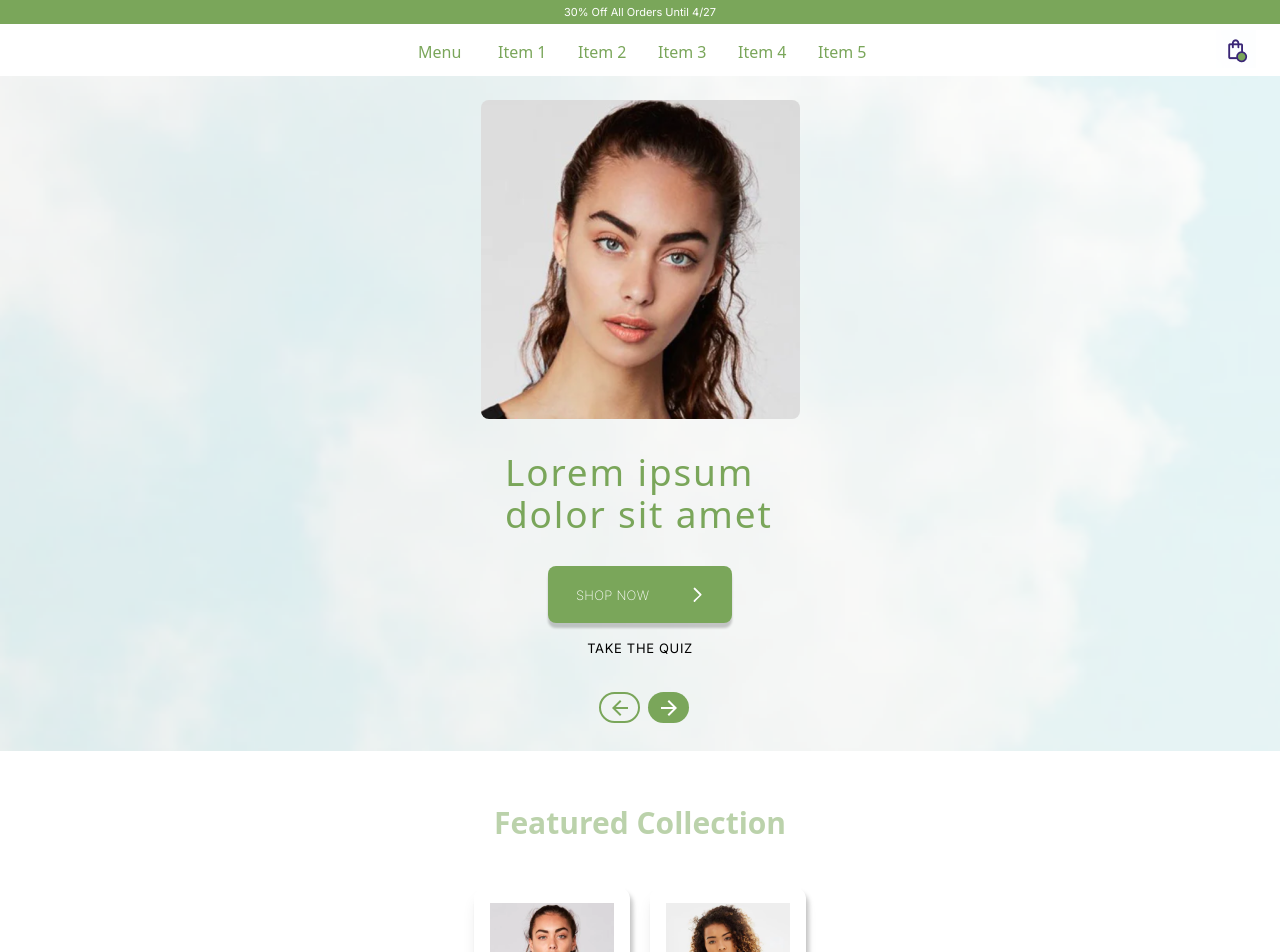
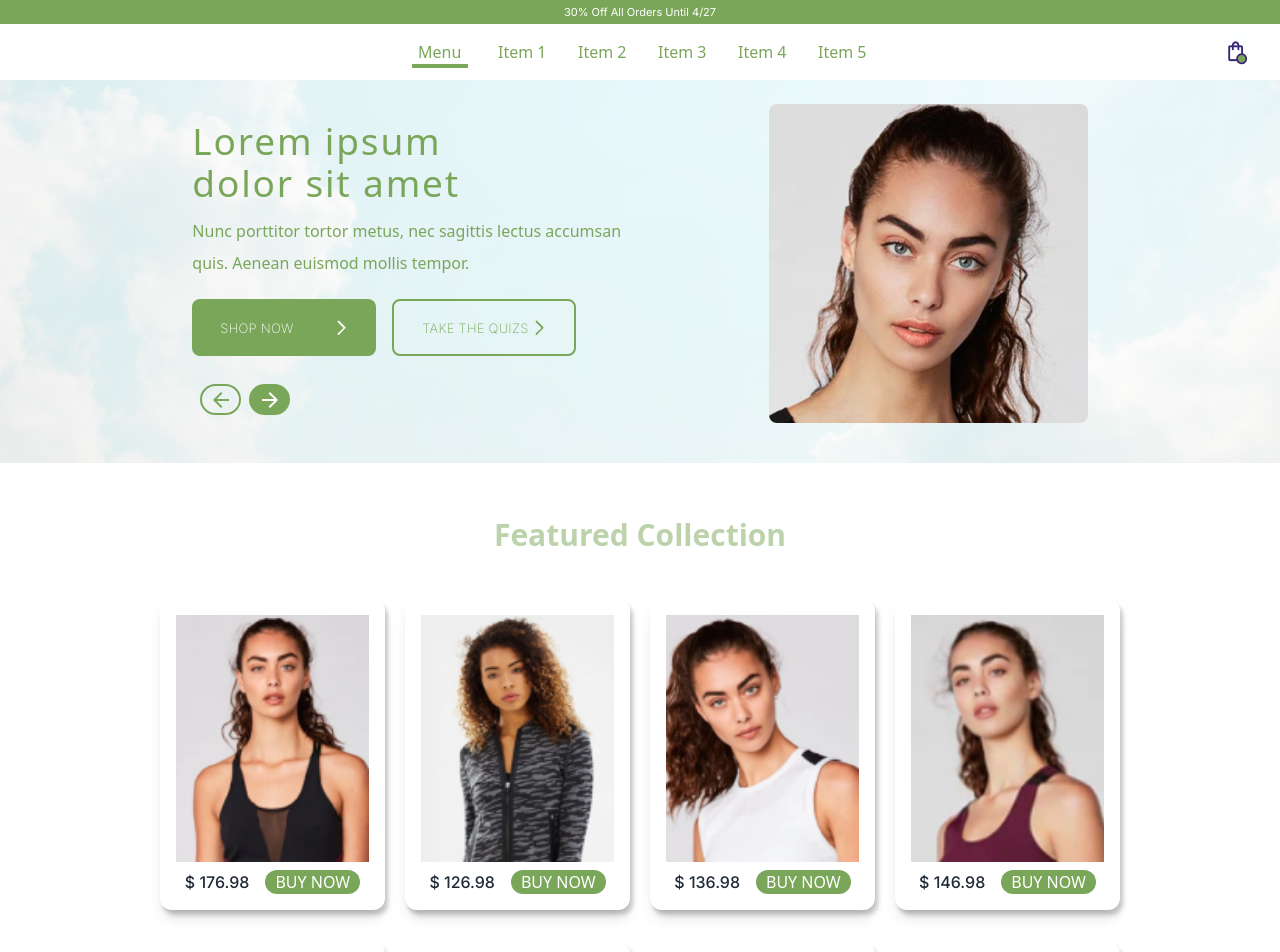
Before and after one commit to soriagorgoroso/DangoTest, a React (Vite) app: page / in a window 1280 px wide. Shown: the top 952 px of the page. Built offline with nearby package versions, Linux system fonts and the light colour scheme.

Commit message:
Se termino el maquetado, queda revisar detalles

```diff
--- a/src/assets/Icons/HamburgerMenu.tsx
+++ b/src/assets/Icons/HamburgerMenu.tsx
@@ -2,7 +2,7 @@ import React from "react";
 
 const HamburgerMenu: React.FC = () => {
   return (
-    <div className="flex flex-col justify-around m-2 w-6 h-6 cursor-pointer">
+    <div className="flex flex-col justify-around m-2 w-6 h-4 cursor-pointer">
       <div className="w-25 h-[1px] bg-black"></div>
       <div className="w-25 h-[1px] bg-black"></div>
       <div className="w-25 h-[1px] bg-black"></div>
--- a/src/components/BannerCard.tsx
+++ b/src/components/BannerCard.tsx
@@ -2,34 +2,52 @@ import CallToAction from "./CallToAction";
 import React from "react";
 import BackNextButton from "./BackNextButton";
 
-const BannerCard = () => {
+const BannerCard: React.FC = () => {
   return (
-    <div className="flex justify-center ">
-      <div className=" relative z-10 w-[326px] md:w-auto">
-        <div className="inset-0 flex justify-center items-start  md:grid-cols-2">
+    <div className="flex justify-center">
+      <div className="relative z-10 w-full ">
+        <div className="md:flex md:flex-row-reverse md:justify-evenly">
+          <div className="inset-0 flex justify-center items-start md:mb-10">
             <div className="rounded-lg mt-6">
               <img
                 className="rounded-lg"
-              src="src\assets\model1.png"
+                src="src/assets/model1.png"
                 alt="Descripción de la imagen"
               />
             </div>
           </div>
-        <div className="text-center flex flex-col items-center ">
-          <div className="text-start w-[270px] mb-8 mt-8 ">
-            <h2 className="tracking-wider text-[37px] text-primary leading-[41.5px]">
+          <div className="text-center flex flex-col items-center md:items-start md:text-left">
+            <div className="text-center w-[270px] mb-5 mt-10">
+              <h2 className="tracking-wider text-[37px] text-primary leading-[41.5px] md:text-left">
                 Lorem ipsum dolor sit amet
               </h2>
+              <div className="md:w-[440px] md:mt-3">
+                <p className="hidden md:block md:text-left text-[16px] md:text-base text-primary leading-[26px] md:leading-[32px]">
+                  Nunc porttitor tortor metus, nec sagittis lectus accumsan
+                  quis. Aenean euismod mollis tempor.
+                </p>
               </div>
-          <CallToAction />
+            </div>
+            <div className="flex ">
+              <div className="md:mr-4">
+                <CallToAction label="SHOP NOW" variant="default" />
+              </div>
+              <div className="hidden md:block">
+                <CallToAction label="TAKE THE QUIZS" variant="primary" />
+              </div>
+            </div>
             <a
               href="/quiz"
-            className="font-regular text-[13px] tracking-wider leading-[16px] font-inter"
+              className="font-regular text-[13px] tracking-wider leading-[16px] font-inter mb-2 md:hidden"
             >
               TAKE THE QUIZ
             </a>
-          <div className="flex flex-column m-8 ">
+            <div className="hidden md:flex">
               <BackNextButton />
+            </div>
+            <div className="flex flex-column m-8 md:hidden">
+              <BackNextButton />
+            </div>
           </div>
         </div>
       </div>
--- a/src/components/BannerComponent.tsx
+++ b/src/components/BannerComponent.tsx
@@ -7,7 +7,7 @@ const BannerComponent: React.FC = () => {
       <img
         src="src\assets\bannerImg.png"
         alt="Descripción de la imagen"
-        className="absolute inset-0 w-full h-full object-cover"
+        className="absolute inset w-full h-full object-cover"
       />
       <BannerCard />
     </div>
--- a/src/components/CallToAction.tsx
+++ b/src/components/CallToAction.tsx
@@ -1,23 +1,36 @@
 import React from "react";
-import ArrowRight from "../assets/Icons/ArrowRight";
 import ArrowRightSmall from "../assets/Icons/ArrowRightSmall";
 
 interface CallToActionProps {
   onClick?: () => void;
+  label: string;
+  variant: "default" | "primary"; // Nuevo tipo de prop para el estilo
 }
 
-const CallToAction: React.FC<CallToActionProps> = ({ onClick }) => {
+const CallToAction: React.FC<CallToActionProps> = ({
+  onClick,
+  label,
+  variant, // Nueva prop
+}) => {
+  // Determinar la clase de color según el valor de la prop "variant"
+  const colorClass = variant === "primary" ? "text-primary" : "text-white";
+  // Determinar el color de fondo según el valor de la prop "variant"
+  const bgClass =
+    variant === "default"
+      ? "bg-primary"
+      : "bg-transparent border-2 border-primary	";
+
   return (
-    <div className="drop-shadow-custom1 mb-[17px]">
+    <div className={`drop-shadow-custom1 md:drop-shadow-none mb-6 `}>
       <button
-        className="flex items-center bg-primary text-white ps-7 px-6 rounded-lg w-[184px] h-[57px] justify-between"
+        className={`flex items-center ${colorClass} ps-7 px-6 rounded-lg w-[184px] h-[57px] justify-between ${bgClass}`}
         onClick={onClick}
       >
         <p
           className="text-[13px] leading-[16px] font-inter font-extralight"
           style={{ letterSpacing: "0.25px" }}
         >
-          SHOP NOW
+          {label}
         </p>
         <ArrowRightSmall />
       </button>
--- a/src/components/Layout.tsx
+++ b/src/components/Layout.tsx
@@ -10,7 +10,7 @@ const Layout: React.FC = () => {
         <h3 className="text-center text-primary opacity-50 text-3xl font-bold leading-[40px] text-inter mb-8">
           Featured Collection
         </h3>
-        <div className="grid grid-cols-2 gap-5">
+        <div className="grid grid-cols-2 gap-5 md:grid-cols-4">
           {products.map((product, index) => (
             <ProductCard
               key={index}
@@ -19,7 +19,7 @@ const Layout: React.FC = () => {
             />
           ))}
         </div>
-        <div className="flex justify-center mt-8 mb-40">
+        <div className="flex justify-center mt-8 mb-40 md:mt-14">
           <BackNextButton />
         </div>
       </div>
--- a/src/components/NavBar.tsx
+++ b/src/components/NavBar.tsx
@@ -5,7 +5,7 @@ import ShoppingBag from "../assets/Icons/ShoppingBag";
 import { menu } from "../helpers/mocks/menu";
 
 const NavBar: React.FC = () => {
-  const [selectedButton, setSelectedButton] = useState<number | null>(null);
+  const [selectedButton, setSelectedButton] = useState<number | null>(0);
 
   const handleButtonClick = (index: number) => {
     setSelectedButton(index);
--- a/src/components/ProductCard.tsx
+++ b/src/components/ProductCard.tsx
@@ -12,15 +12,17 @@ const ProductCard: React.FC<ProductCardProps> = ({ price, imgUrl }) => {
         <img
           src={`src/assets/${imgUrl}`}
           alt="Product Image"
-          className="w-full "
+          className="w-full md:w-[193px]"
         />
       </div>
-      <p className="text-[16px] font-inter font-medium text-center text-gray-800 mt-2">
-        $ {price}
-      </p>
-      <button className="bg-primary text-white rounded-xl px-2.5">
-        <p className=" text-[16px]">BUY NOW</p>
-      </button>
+      <div className="mt-2 md:flex md:flex-row md:items-center">
+        <p className="text-[16px] font-inter font-medium text-center text-gray-800 md:mr-4 md:mb-0">
+          $ {price}
+        </p>
+        <button className="bg-primary text-white rounded-xl px-2.5 mt-2 md:mt-0">
+          <p className="text-[16px]">BUY NOW</p>
+        </button>
+      </div>
     </div>
   );
 };
```
Also changed, not shown: src/assets/bannerImg.png. Lines whose indentation alone changed are shown as unchanged.
